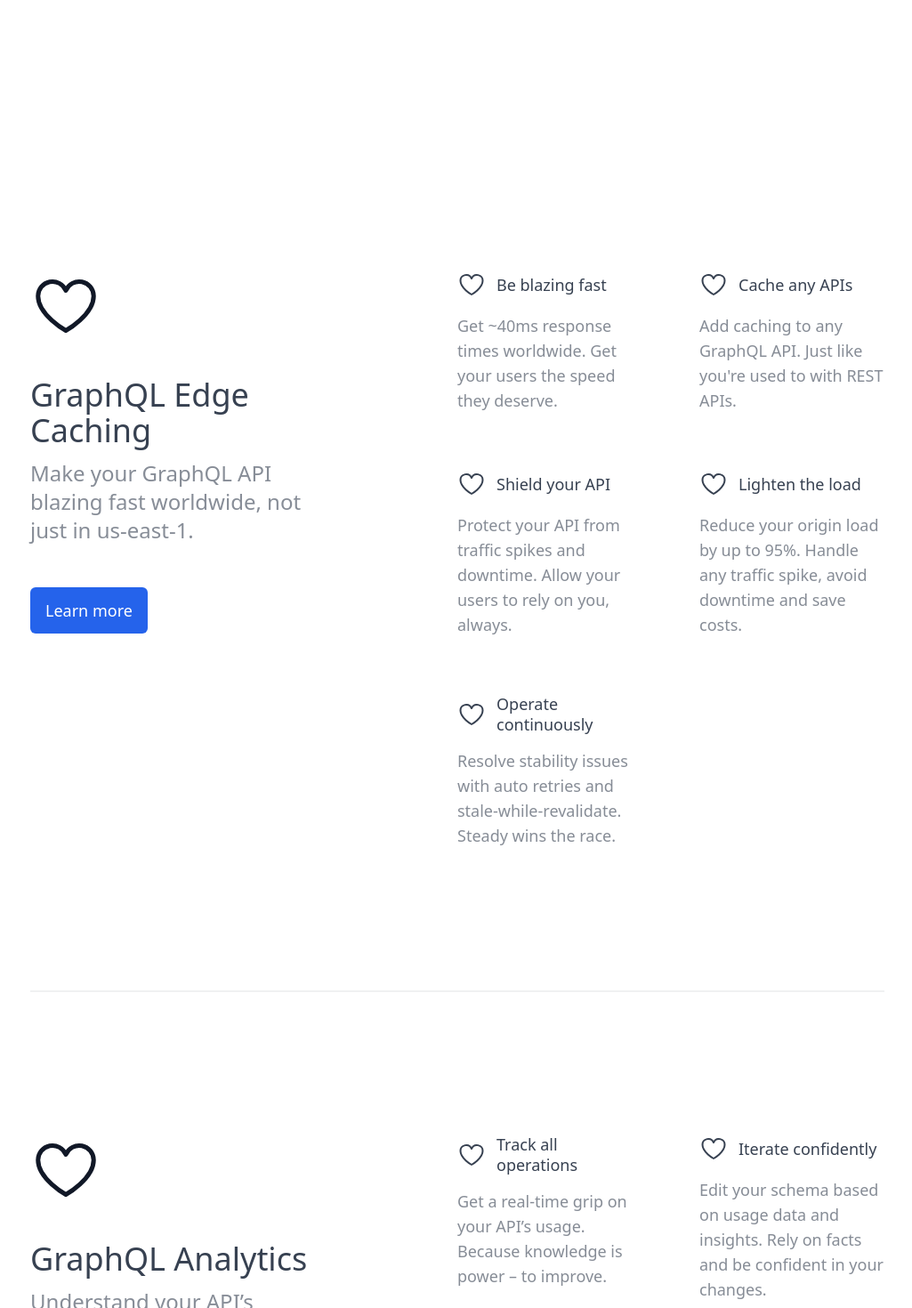
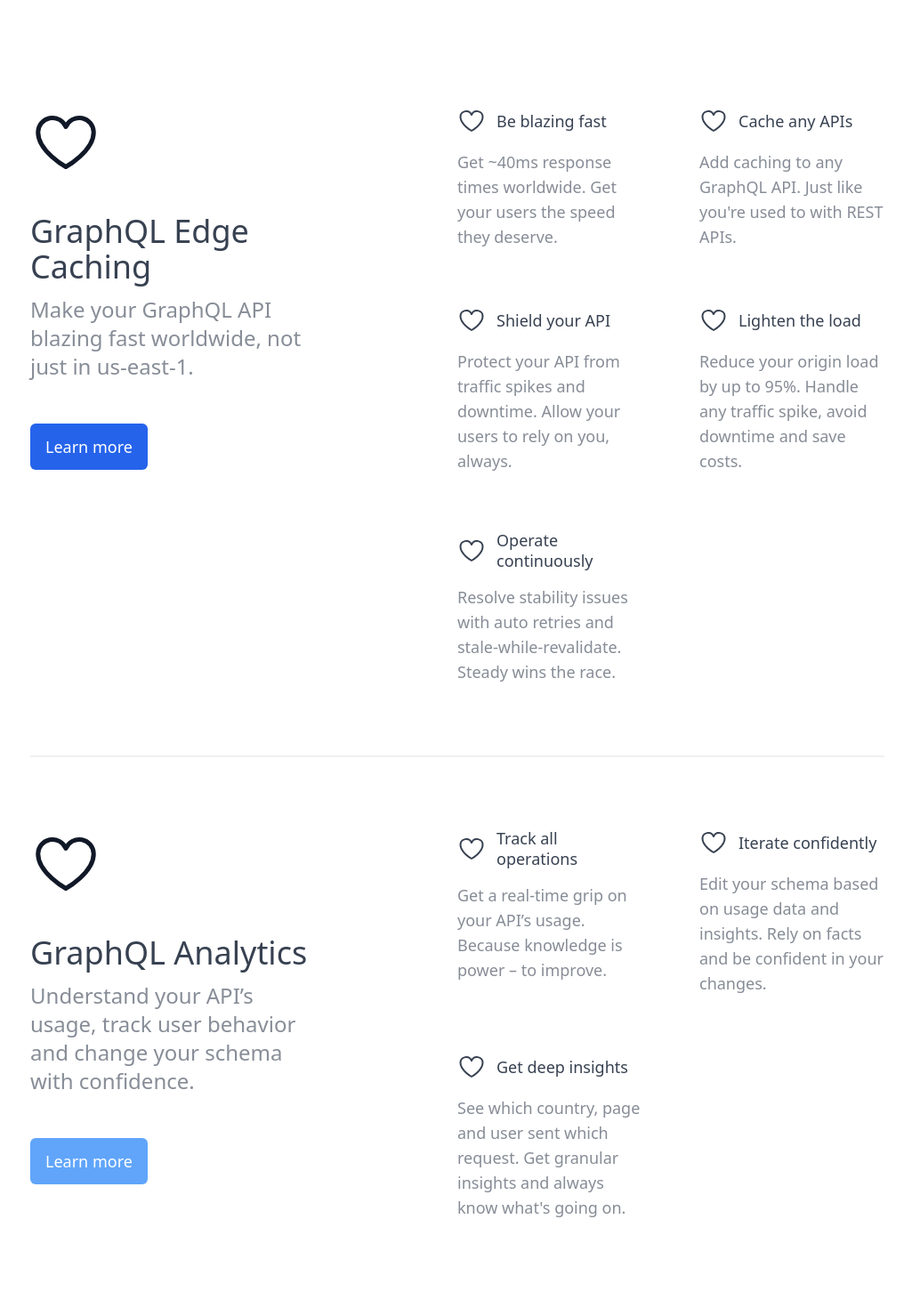
Before and after one commit to appactions/saas, a Next.js app in the folder packages/appactions.com/: page / in a window 1280 px wide. Shown: the part 1140-2610 px from the top of the page at 89% size, without its empty margins (126-1151 px from the left). Built offline with nearby package versions, Linux system fonts and the light colour scheme.

Commit message:
fix spacing

```diff
--- a/packages/appactions.com/components/features.js
+++ b/packages/appactions.com/components/features.js
@@ -2,8 +2,8 @@ import { Heart } from 'phosphor-react';
 
 const Features = () => (
     <section className="bg-white">
-        <div className="max-w-screen-2xl mx-auto xl:px-40 lg:px-32 md:px-20 sm:px-12 px-5 py-30 md:py-40 lg:py-48 xl:py-60">
-            <article className="w-full py-20 md:py-28 lg:py-40 border-gray-500 border-opacity-10 border-t-2 !pt-0 border-none">
+        <div className="max-w-screen-2xl mx-auto xl:px-40 lg:px-32 md:px-20 sm:px-12 px-5 py-10 md:py-12 lg:py-14 xl:py-18">
+            <article className="w-full py-10 md:py-14 lg:py-20 border-gray-500 border-opacity-10 border-t-2 !pt-0 border-none">
                 <div className="lg:flex">
                     <div className="flex flex-col sm:items-center lg:items-start lg:w-1/2">
                         <Heart className="w-20 h-auto" />
@@ -103,7 +103,7 @@ const Features = () => (
                     </div>
                 </div>
             </article>
-            <article className="w-full py-20 md:py-28 lg:py-40 border-gray-500 border-opacity-10 border-t-2">
+            <article className="w-full py-10 md:py-14 lg:py-20 border-gray-500 border-opacity-10 border-t-2">
                 <div className="lg:flex">
                     <div className="flex flex-col sm:items-center lg:items-start lg:w-1/2">
                         <Heart className="w-20 h-auto" />
@@ -174,7 +174,7 @@ const Features = () => (
                     </div>
                 </div>
             </article>
-            <article className="w-full py-20 md:py-28 lg:py-40 border-gray-500 border-opacity-10 border-t-2 !pb-0">
+            {/* <article className="w-full py-20 md:py-28 lg:py-40 border-gray-500 border-opacity-10 border-t-2 !pb-0">
                 <div className="lg:flex">
                     <div className="flex flex-col sm:items-center lg:items-start lg:w-1/2">
                         <Heart className="w-20 h-auto" />
@@ -260,7 +260,7 @@ const Features = () => (
                         </div>
                     </div>
                 </div>
-            </article>
+            </article> */}
         </div>
     </section>
 );
```
